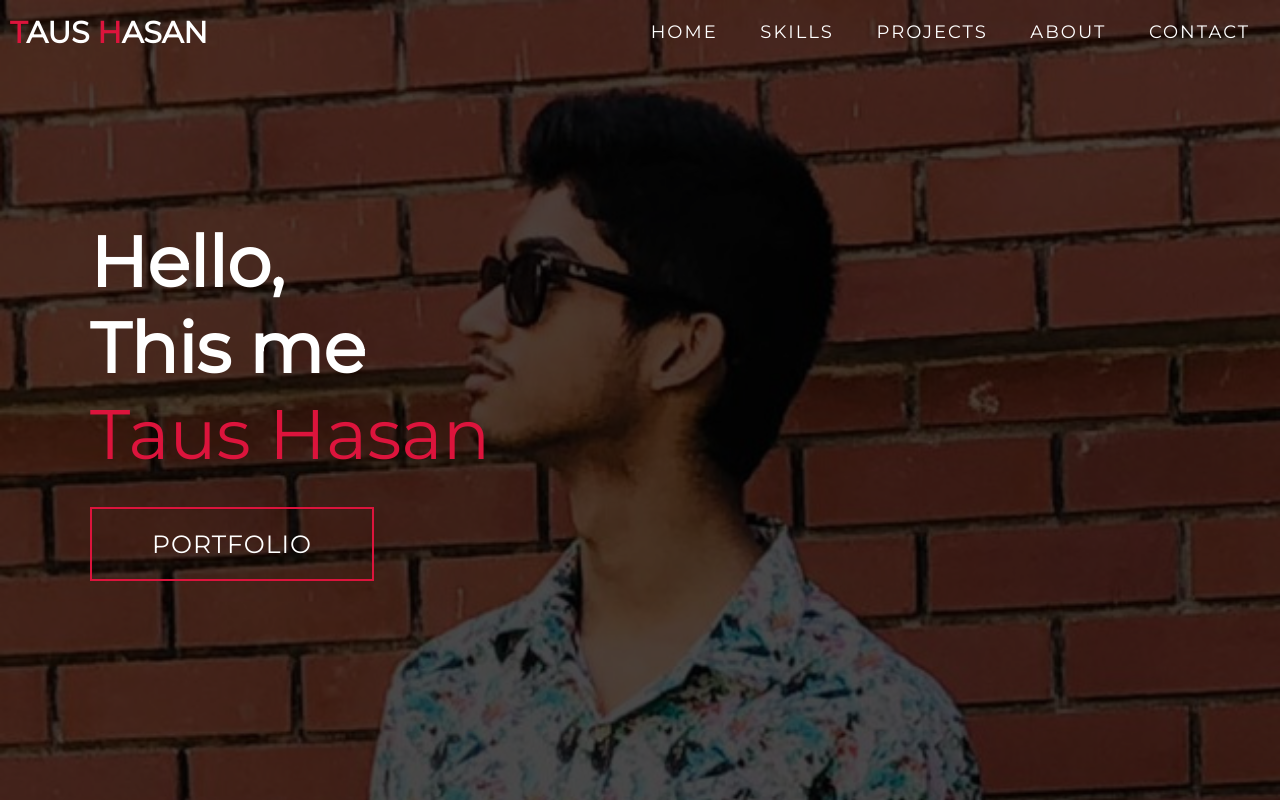
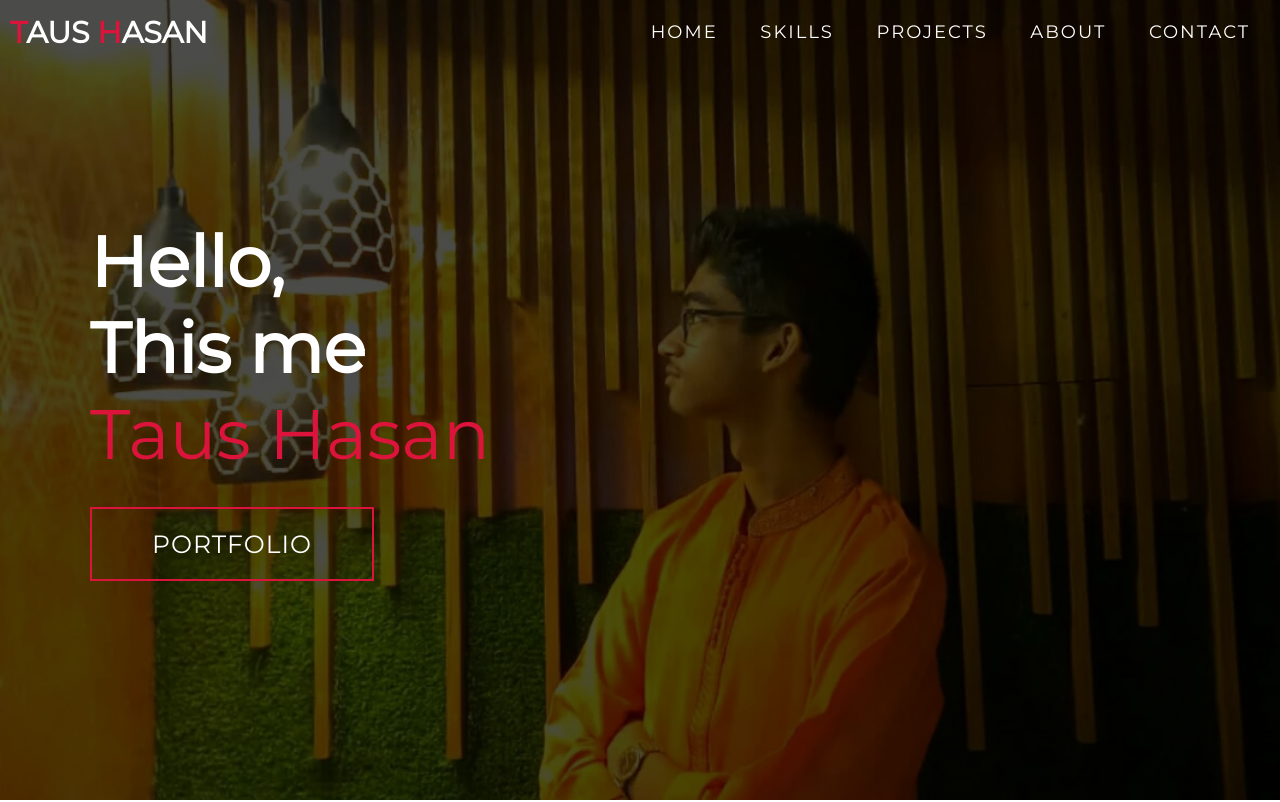
Before and after one commit to Taus-Hasan/taus.github.io, a plain HTML site: page index.html in a window 1280 px wide. Shown: the top 802 px of the page. Drawn offline with Linux system fonts and the light colour scheme.

Commit message:
cover
cover change

```diff
--- a/style.css
+++ b/style.css
@@ -200,7 +200,7 @@ p {
 
 /* Hero Section */
 #hero {
-	background-image: url(img/Design.jpg);
+	background-image: url(img/taus3.jpg);
 	background-size: cover;
 	background-position: top center;
 	position: relative;
```
Also changed, not shown: img/taus3.jpg (added).
